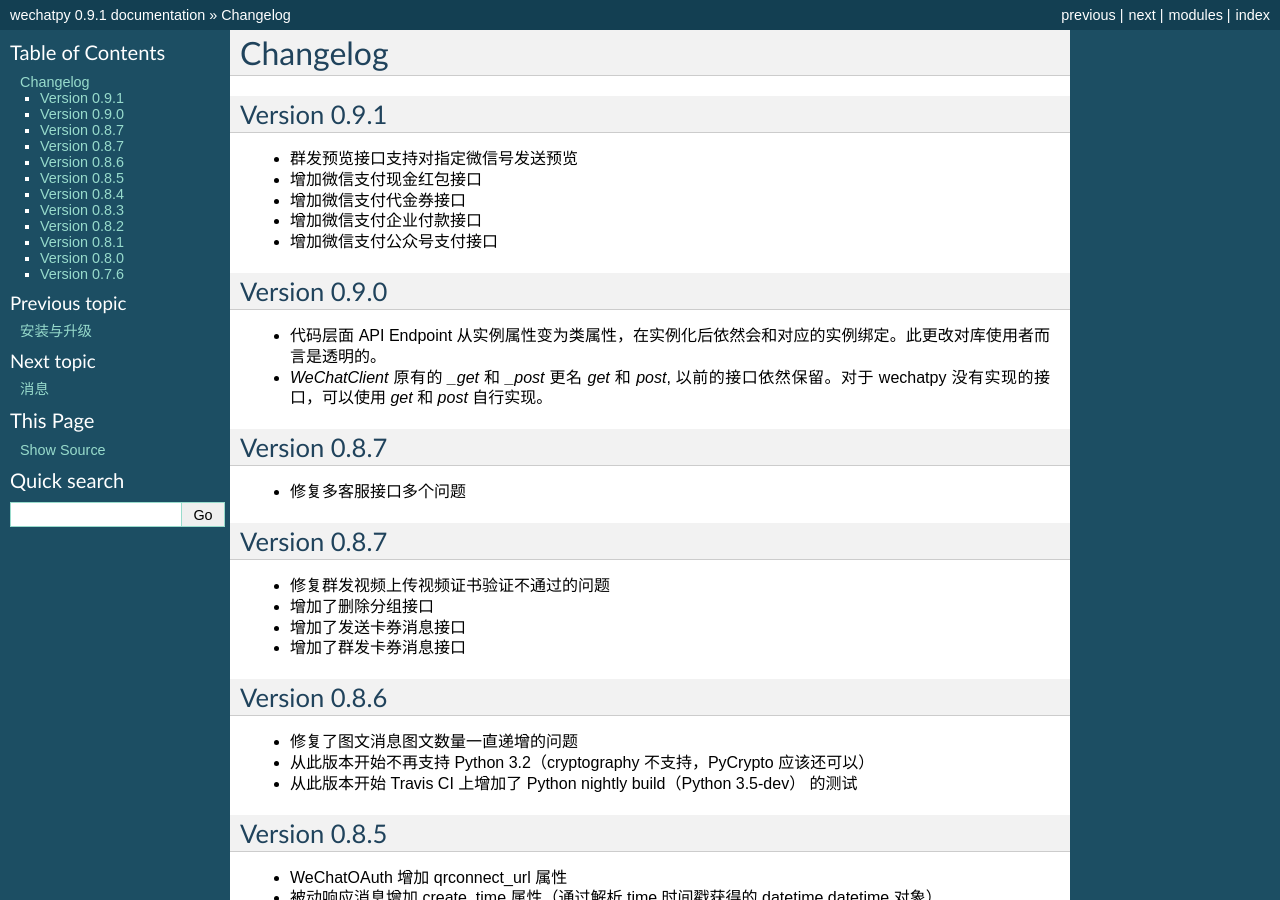
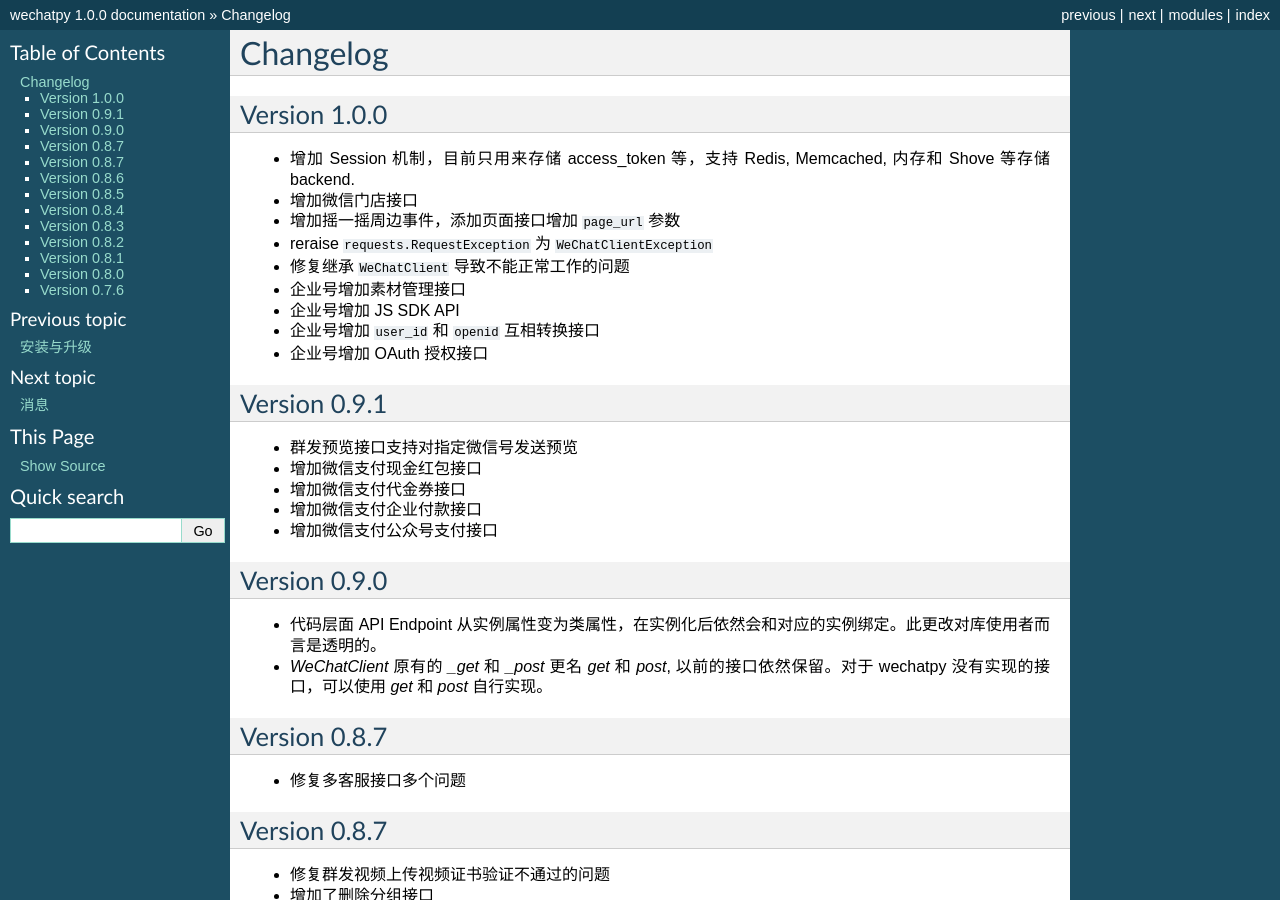
Before and after one commit to wechatpy/wechatpy, a Sphinx documentation site: the page built from docs/changelog.rst, in a window 1280 px wide and 900 px high. Built offline with Sphinx 7.4.7, drawn with Linux system fonts in a browser that asks for light colours; some of the changed text lies outside the part shown.

Commit message:
Bump version to 1.0.0

```diff
--- a/docs/changelog.rst
+++ b/docs/changelog.rst
@@ -1,5 +1,17 @@
 Changelog
 ================
+
+Version 1.0.0
+---------------------
++ 增加 Session 机制，目前只用来存储 access_token 等，支持 Redis, Memcached, 内存和 Shove 等存储 backend.
++ 增加微信门店接口
++ 增加摇一摇周边事件，添加页面接口增加 ``page_url`` 参数
++ reraise ``requests.RequestException`` 为 ``WeChatClientException``
++ 修复继承 ``WeChatClient`` 导致不能正常工作的问题
++ 企业号增加素材管理接口
++ 企业号增加 JS SDK API
++ 企业号增加 ``user_id`` 和 ``openid`` 互相转换接口
++ 企业号增加 OAuth 授权接口
 
 Version 0.9.1
 ---------------------
--- a/setup.py
+++ b/setup.py
@@ -14,7 +14,7 @@ with open('requirements.txt') as f:
 
 setup(
     name='wechatpy',
-    version='0.9.1',
+    version='1.0.0',
     author='messense',
     author_email='messense@icloud.com',
     url='https://github.com/messense/wechatpy',
--- a/wechatpy/__init__.py
+++ b/wechatpy/__init__.py
@@ -8,5 +8,5 @@ from wechatpy.oauth import WeChatOAuth  # NOQA
 from wechatpy.pay import WeChatPay  # NOQA
 
 
-__version__ = '0.9.1'
+__version__ = '1.0.0'
 __author__ = 'messense'
```
